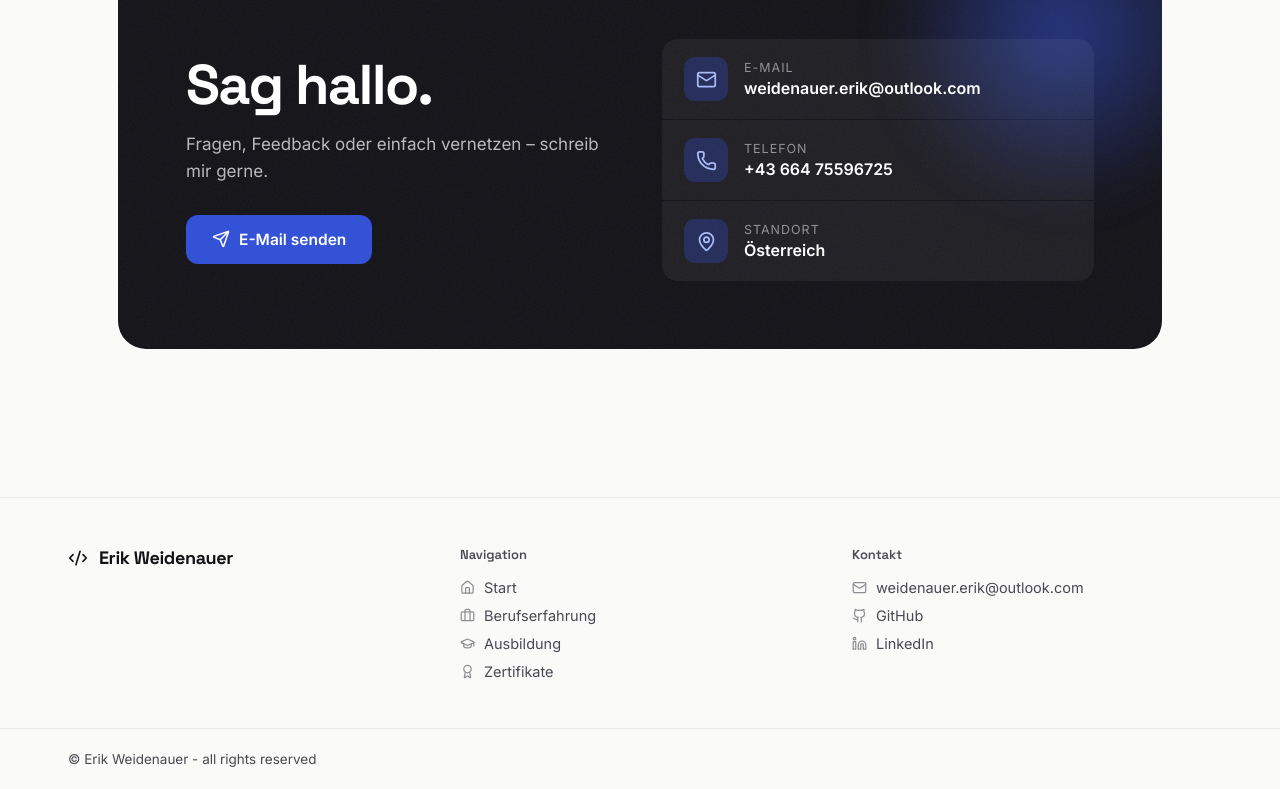
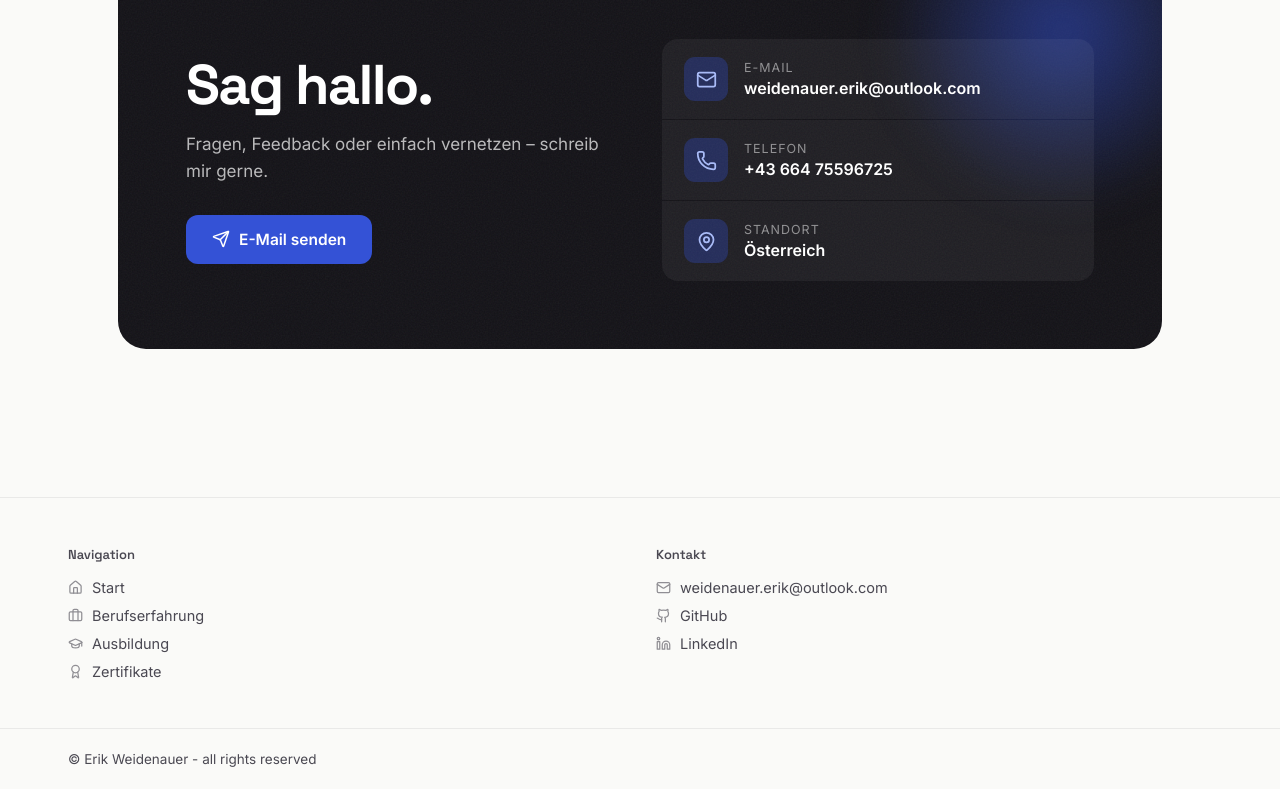
Before and after one commit to WeidenauerErik/Porfolio-Website, a Vue app: page / in a window 1280 px wide. Shown: the part 2369-3158 px from the top of the page. Built offline with nearby package versions, Linux system fonts and the light colour scheme.

Commit message:
removing text in footer

```diff
--- a/src/App.vue
+++ b/src/App.vue
@@ -87,12 +87,6 @@ function closeMenu() { menuOpen.value = false }
     <!-- ░░░ FOOTER ░░░ -->
     <footer class="site-footer">
       <div class="footer-inner">
-        <div>
-          <a href="#home" class="nav-logo" style="margin-bottom: 14px; display: inline-flex;" aria-label="Erik Weidenauer – Startseite">
-            <Code2 :size="20" aria-hidden="true" />
-            Erik Weidenauer
-          </a>
-        </div>
         <nav aria-label="Footer-Navigation">
           <div class="footer-section-title">Navigation</div>
           <div style="display: flex; flex-direction: column; gap: 11px;">
```
